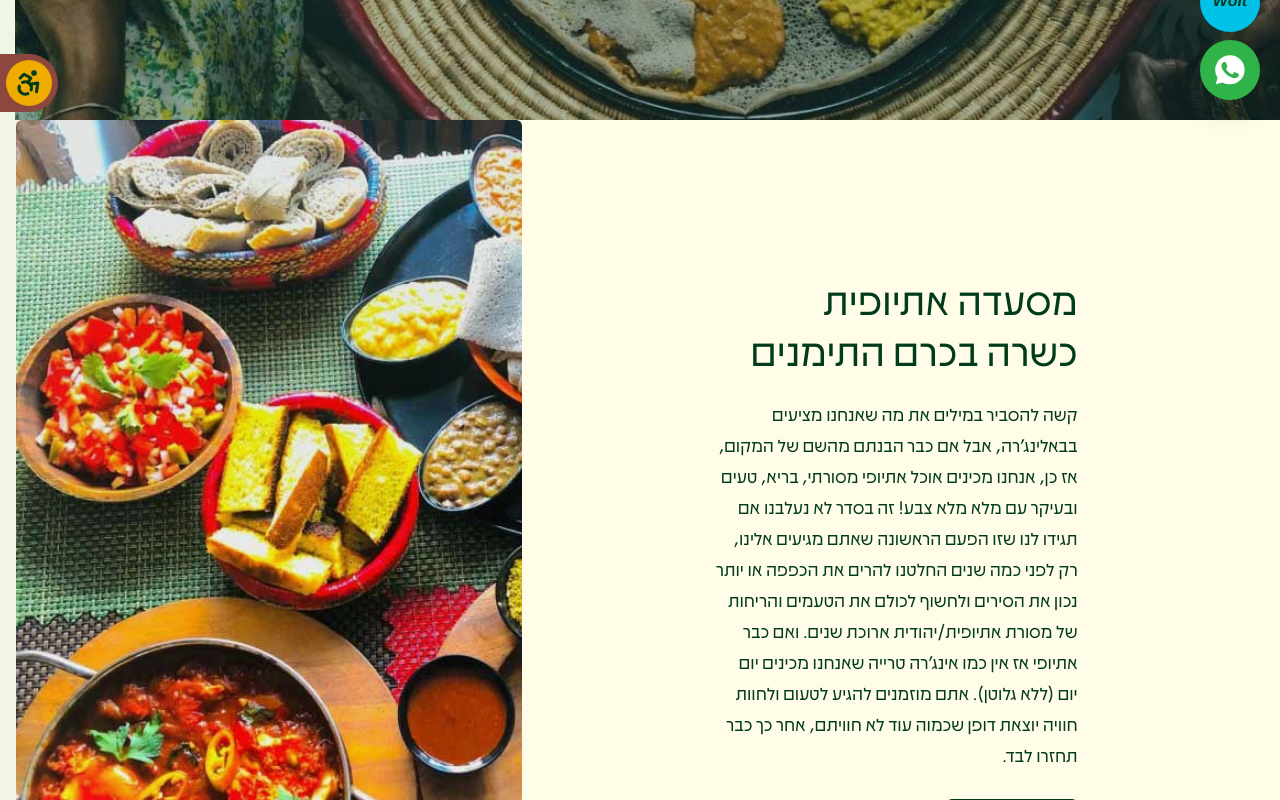
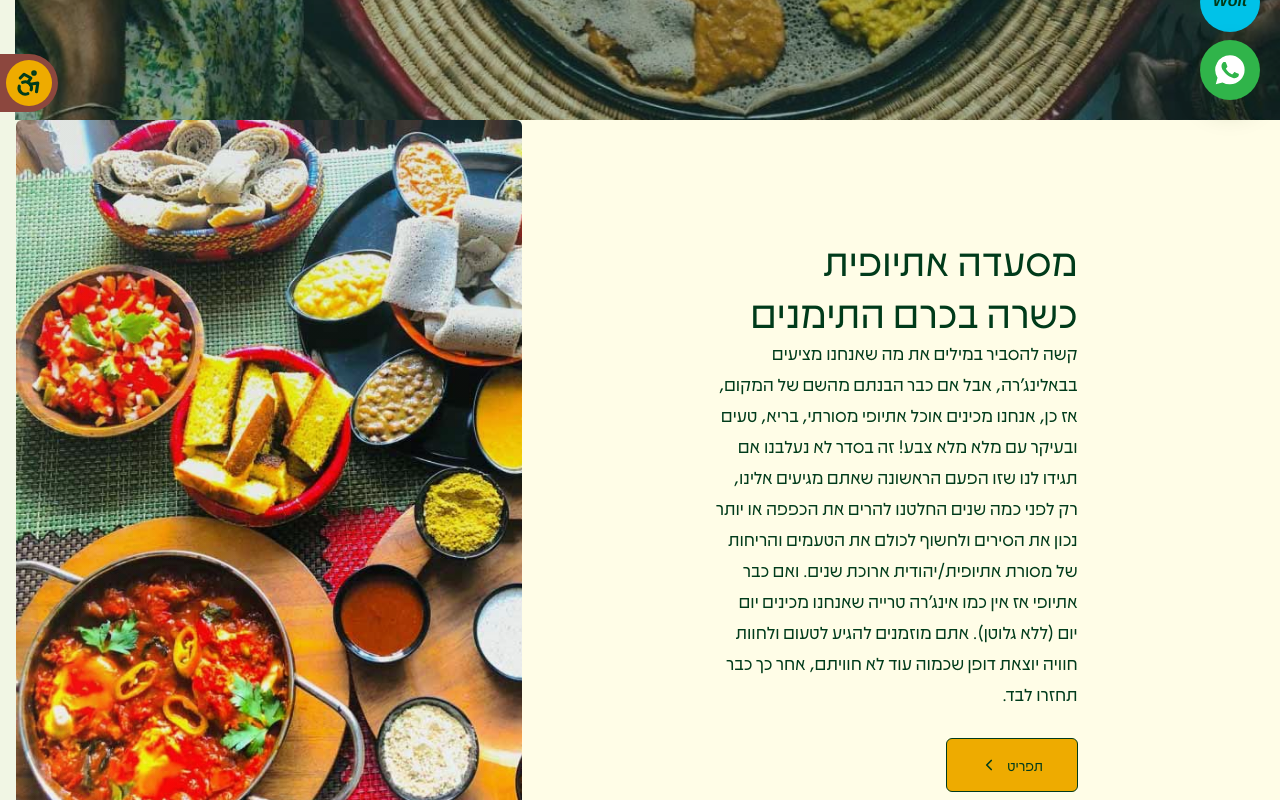
Before and after one commit to sitekept/template, a Next.js app: page /balinjera in a window 1280 px wide. Shown: the part 680-1480 px from the top of the page. Built offline with nearby package versions, Linux system fonts and the light colour scheme; a web font is replaced by a local one.

Commit message:
Tighten Balinjera intro spacing

```diff
--- a/src/app/balinjera/balinjera.module.css
+++ b/src/app/balinjera/balinjera.module.css
@@ -380,14 +380,14 @@
 }
 
 .foodIntro {
-  min-height: 805px;
+  min-height: auto;
 }
 
 .introCopy {
   width: 59.956%;
   align-items: center;
   justify-content: center;
-  padding: clamp(112px, 12vw, 184px) 16% clamp(112px, 12vw, 184px) 15%;
+  padding: clamp(88px, 9vw, 132px) 16% clamp(48px, 5vw, 76px) 15%;
 }
 
 .copyBlock {
@@ -402,6 +402,10 @@
   line-height: 1.15;
   text-wrap: balance;
   text-transform: uppercase;
+}
+
+.foodIntro .copyBlock h2 {
+  padding-bottom: 0;
 }
 
 .copyBlock p {
@@ -1043,7 +1047,8 @@
   gap: clamp(32px, 5vw, 80px);
   grid-template-columns: minmax(320px, 1fr) minmax(320px, 0.9fr);
   background: linear-gradient(90deg, var(--pale) 0 62%, var(--cream) 62% 100%);
-  padding: clamp(36px, 5vw, 72px) clamp(24px, 8vw, 138px) clamp(78px, 10vw, 150px);
+  padding: clamp(36px, 5vw, 72px) clamp(24px, 8vw, 138px)
+    clamp(78px, 10vw, 150px);
 }
 
 .eventOption {
```
